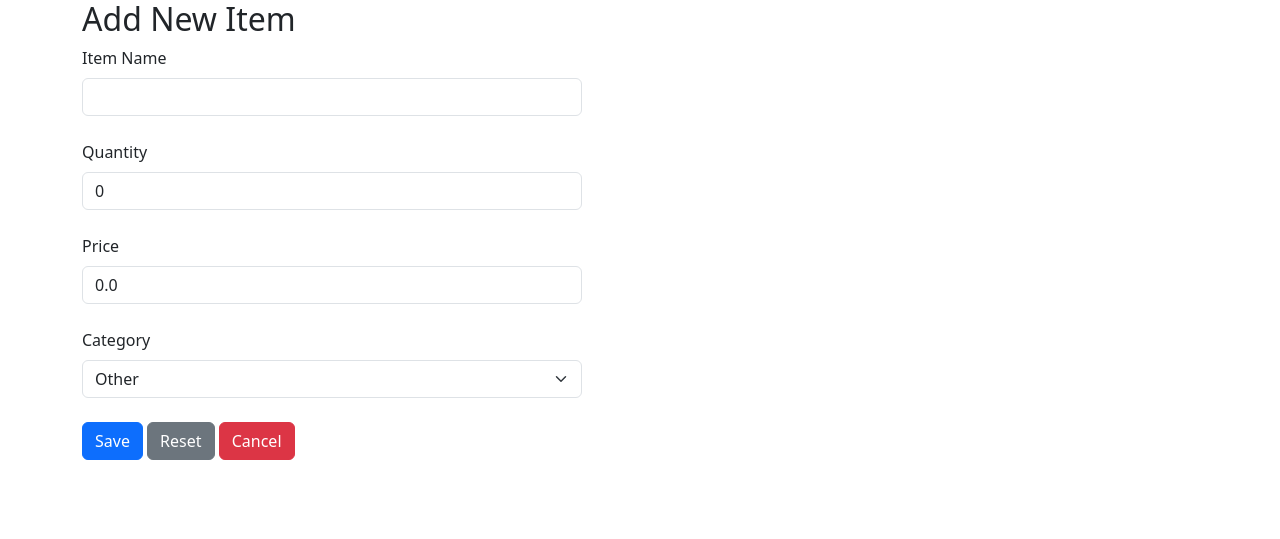
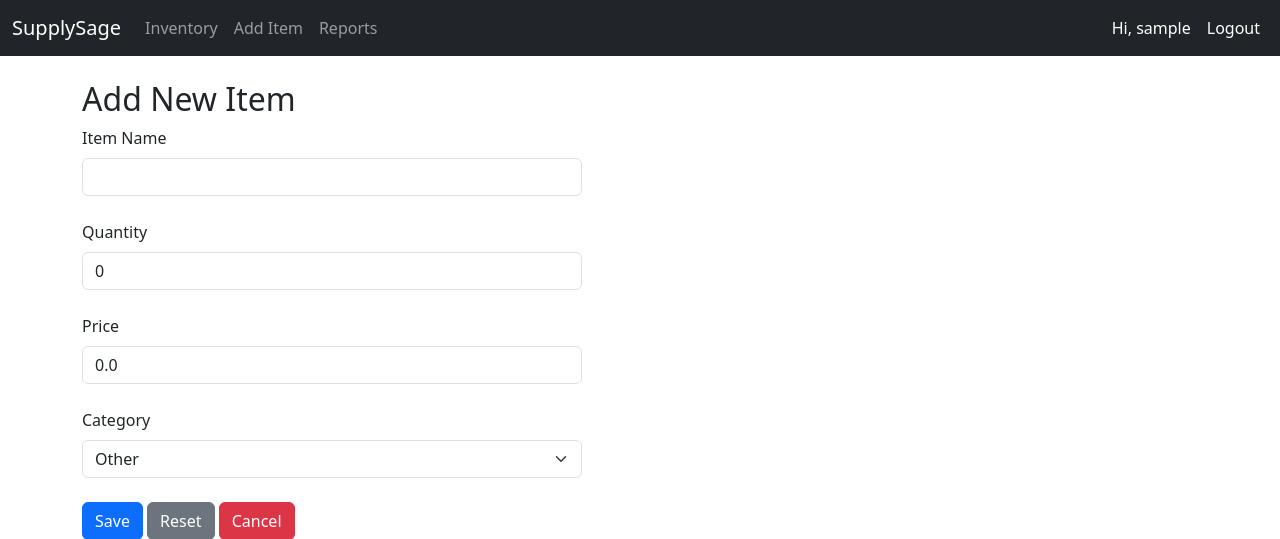
Before and after one commit to Kuscko/supplysage, a Django app: page /items/create/ in a window 1280 px wide. Shown: the top 539 px of the page. Run offline with Django 5.2, Linux system fonts and the light colour scheme; the visitor is signed in with stand-in values (Sample User, id 1).

Commit message:
Added a navigation bar to the base template, and hide it if the user isn't authenticated.

```diff
--- a/supplysage/supplysage/templates/base.html
+++ b/supplysage/supplysage/templates/base.html
@@ -8,11 +8,55 @@
     <!-- Add CSS and JS links here -->
     <link href="https://cdn.jsdelivr.net/npm/bootstrap@5.3.3/dist/css/bootstrap.min.css" rel="stylesheet" integrity="sha384-QWTKZyjpPEjISv5WaRU9OFeRpok6YctnYmDr5pNlyT2bRjXh0JMhjY6hW+ALEwIH" crossorigin="anonymous">
 
-    <title>{% block title %}My App{% endblock %}</title>
+    <title>{% block title %}Sign In{% endblock %}</title>
 </head>
 <body>
     <header>
-        <!-- Navigation menu goes here -->
+        <!-- Navigation hidden if user isn't authenticated -->
+         {% if user.is_authenticated %}
+            <nav class="navbar navbar-expand-lg navbar-dark bg-dark mb-4">
+                <div class="container-fluid">
+                    <a class="navbar-brand" href="{% url 'item_list' %}">SupplySage</a>
+                    <button class="navbar-toggler" type="button" data-bs-toggle="collapse" data-bs-target="#navbarNav"
+                            aria-controls="navbarNav" aria-expanded="false" aria-label="Toggle navigation">
+                        <span class="navbar-toggler-icon"></span>
+                    </button>
+
+                    <div class="collapse navbar-collapse" id="navbarNav">
+                        <ul class="navbar-nav me-auto">
+                            <li class="nav-item">
+                                <a class="nav-link" href="{% url 'item_list' %}">Inventory</a>
+                            </li>
+                            <li class="nav-item">
+                                <a class="nav-link" href="{% url 'item_create' %}">Add Item</a>
+                            </li>
+                            <li class="nav-item">
+                                <a class="nav-link" href="{% url 'reports' %}">Reports</a>
+                            </li>
+                        </ul>
+                        <ul class="navbar-nav">
+                            {% if user.is_authenticated %}
+                                <li class="nav-item">
+                                    <span class="nav-link text-white">Hi, {{ user.username }}</span>
+                                </li>
+                                <li class="nav-item">
+                                    <form method="POST" action="{% url 'logout' %}">
+                                        {% csrf_token %}
+                                        <button type="submit" class="nav-link text-white">
+                                            Logout
+                                        </button>
+                                    </form>
+                                </li>
+                            {% else %}
+                                <li class="nav-item">
+                                    <a class="nav-link" href="{% url 'login' %}">Login</a>
+                                </li>
+                            {% endif %}
+                        </ul>
+                    </div>
+                </div>
+            </nav>
+        {% endif %}
     </header>
 
     <main>
```
